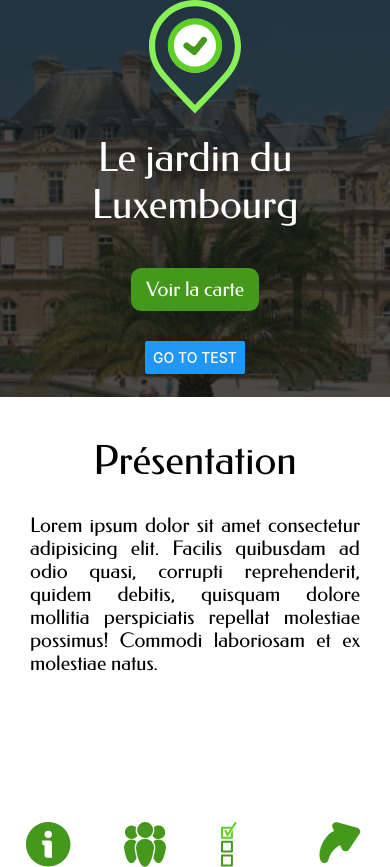
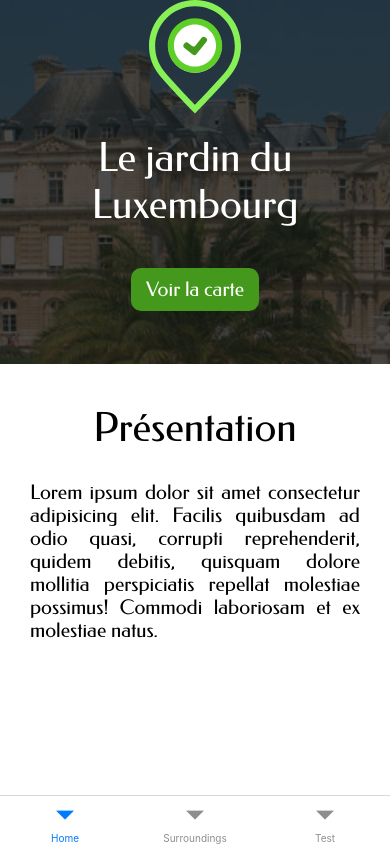
Before and after one commit to Marin2705/Jardin-ReactNative, a React Native app: screen / in a window 390 px wide. After the commit the page ends 844 px from the top, so only its background shows below. Built offline with nearby package versions, Linux system fonts and the light colour scheme.

Commit message:
feat(navigation): bottom tab bar

```diff
--- a/App.js
+++ b/App.js
@@ -1,14 +1,14 @@
 import { StyleSheet, Text, View, Image } from 'react-native'
-import Nav from './component/header'
 import Home from './component/Home'
 import Test from './component/Test'
+import Surroundings from './component/Surroundings'
 import AppLoading from 'expo-app-loading'
 import { useFonts } from 'expo-font'
 import * as React from 'react'
 import { NavigationContainer } from '@react-navigation/native'
-import { createNativeStackNavigator } from '@react-navigation/native-stack'
+import { createBottomTabNavigator } from '@react-navigation/bottom-tabs'
 
-const Stack = createNativeStackNavigator()
+const Tab = createBottomTabNavigator()
 
 export default function App() {
   let [fontsLoaded] = useFonts({
@@ -23,24 +23,17 @@ export default function App() {
   return (
     <View style={styles.container}>
       <NavigationContainer>
-        <Stack.Navigator
+        <Tab.Navigator
           screenOptions={{
             headerShown: false,
           }}
+          initialRouteName="Home"
         >
-          <Stack.Screen
-            name="Home"
-            component={Home}
-            options={{ title: 'Welcome' }}
-          />
-          <Stack.Screen name="Test" component={Test} />
-        </Stack.Navigator>
+          <Tab.Screen name="Home" component={Home} />
+          <Tab.Screen name="Surroundings" component={Surroundings} />
+          <Tab.Screen name="Test" component={Test} />
+        </Tab.Navigator>
       </NavigationContainer>
-      {/* <Nav /> */}
-      <View style={styles.nav}>
-        <Nav style={styles.nav} />
-      </View>
-      {/* <Home/> */}
     </View>
   )
 }
@@ -49,5 +42,4 @@ const styles = StyleSheet.create({
   container: {
     flex: 1,
   },
-  nav: {},
 })
--- a/component/Home.js
+++ b/component/Home.js
@@ -39,15 +39,11 @@ function Home({ navigation }) {
             <HomePointer style={styles.homePointer} />
             <Text style={styles.text}>Le jardin du Luxembourg</Text>
             <Pressable
-              onPress={() => console.log('btn')}
+              onPress={() => navigation.navigate('Test', { name: 'Test' })}
               style={styles.Pressable}
             >
               <Text style={styles.PressableText}>Voir la carte</Text>
             </Pressable>
-            <Button
-              title="Go to Test"
-              onPress={() => navigation.navigate('Test', { name: 'Test' })}
-            />
             <ScrollArrow style={styles.ScrollArrow} />
           </View>
         </ImageBackground>
--- a/component/header.js
+++ b/component/header.js
@@ -1,62 +1,85 @@
-import { StyleSheet, Text, View, TouchableOpacity, Modal, Pressable} from 'react-native';
-import React, { useState } from "react";
-import Svg, { Path } from "react-native-svg";
-import { LinearGradient } from 'expo-linear-gradient';
+import {
+  StyleSheet,
+  Text,
+  View,
+  TouchableOpacity,
+  Modal,
+  Pressable,
+} from 'react-native'
+import React, { useState } from 'react'
+import Svg, { Path } from 'react-native-svg'
+import { LinearGradient } from 'expo-linear-gradient'
 
-export default function Nav() {
-  const [modalVisible, setModalVisible] = useState(false);
+export default function Nav({ navigation }) {
+  const [modalVisible, setModalVisible] = useState(false)
   return (
     <View style={styles.container}>
-      <LinearGradient style={styles.nav} start={{x: 0, y: 0}} end={{x: 0, y: 1}} colors={['#00000000', '#00000022', '#00000099']}>
-
+      <LinearGradient
+        style={styles.nav}
+        start={{ x: 0, y: 0 }}
+        end={{ x: 0, y: 1 }}
+        colors={['#00000000', '#00000022', '#00000099']}
+      >
         <TouchableOpacity
           activeOpacity={0.5}
-          onPress={() => navigation.navigate('Notifications')}>
+          onPress={() => navigation.navigate('Home', { name: 'Home' })}
+        >
           <Svg style={styles.navImg}>
             <Path
               d="M22.235 44.47c12.28 0 22.236-9.954 22.236-22.235C44.47 9.955 34.516 0 22.235 0 9.955 0 0 9.955 0 22.235s9.955 22.236 22.235 22.236Z"
-              fill="#44991D"/>
+              fill="#44991D"
+            />
             <Path
               d="M22.235 16.059a3.706 3.706 0 1 0 0-7.412 3.706 3.706 0 0 0 0 7.412ZM18.53 23.47v9.883a2.47 2.47 0 0 0 2.47 2.47h4.941V21a2.47 2.47 0 0 0-2.47-2.47H16.059V21a2.47 2.47 0 0 0 2.47 2.47Z"
-              fill="#fff"/>
+              fill="#fff"
+            />
           </Svg>
         </TouchableOpacity>
 
         <TouchableOpacity
           activeOpacity={0.5}
-        onPress={() => navigation.navigate('Notifications')}>
+          onPress={() => navigation.navigate('Test', { name: 'Test' })}
+        >
           <Svg style={styles.navImg}>
             <Path
               d="M10.617 25.67c0-2.314.763-4.451 2.048-6.178a7.556 7.556 0 0 0-5.07-1.952A7.596 7.596 0 0 0 0 25.136s1.787 15.96 7.596 15.96c2.245 0 3.887-2.386 5.06-5.311-1.369-4.503-1.922-8.998-2.03-9.965l-.01-.15ZM7.596 16.99a6.708 6.708 0 0 0 5.89-3.496 9.257 9.257 0 0 1-1.413-8.197 6.679 6.679 0 0 0-4.477-1.722 6.708 6.708 0 0 0 0 13.415ZM34.404 17.54c-1.95 0-3.723.742-5.069 1.952a10.312 10.312 0 0 1 2.049 6.178l-.01.15c-.108.967-.661 5.461-2.03 9.964 1.173 2.925 2.815 5.311 5.06 5.311 5.809 0 7.596-15.96 7.596-15.96 0-4.193-3.4-7.595-7.596-7.595Z"
-            fill="#44991D"/>
+              fill="#44991D"
+            />
             <Path
               d="M28.514 13.493a6.708 6.708 0 1 0 5.89-9.919c-1.723 0-3.289.656-4.477 1.723a9.267 9.267 0 0 1-1.413 8.196ZM21 16.627a9.043 9.043 0 0 0-9.043 9.043s2.128 19 9.043 19c6.915 0 9.043-19 9.043-19A9.043 9.043 0 0 0 21 16.627Z"
-            fill="#44991D"/>
+              fill="#44991D"
+            />
             <Path
               d="M21 15.971a7.986 7.986 0 1 0 0-15.97 7.986 7.986 0 0 0 0 15.97Z"
-            fill="#44991D"/>
+              fill="#44991D"
+            />
           </Svg>
         </TouchableOpacity>
 
         <TouchableOpacity
           activeOpacity={0.5}
-        onPress={() => navigation.navigate('Notifications')}>
+          onPress={() => navigation.navigate('Notifications')}
+        >
           <Svg style={styles.navImg}>
             <Path
               d="M.993 18.672a.993.993 0 0 0-.993.992v9.926c0 .548.444.992.993.992h9.925a.993.993 0 0 0 .993-.992v-9.926a.993.993 0 0 0-.993-.992H.993Zm.992 1.985h7.94v7.94h-7.94v-7.94ZM.993 32.56a.993.993 0 0 0-.993.993v9.925c0 .548.444.993.993.993h9.925a.993.993 0 0 0 .993-.993v-9.925a.993.993 0 0 0-.993-.993H.993Zm.992 1.985h7.94v7.94h-7.94v-7.94Z"
-            fill="#44991D"/>
+              fill="#44991D"
+            />
             <Path
               d="M13.665.454a.993.993 0 1 1 1.652 1.101l-7.94 11.91a.992.992 0 0 1-1.714-.106l-1.985-3.97-.01-.022a.993.993 0 1 1 1.786-.866l1.22 2.44 2.791-4.187h-7.48v7.94h7.94v-3.86l1.986-2.978v7.83a.993.993 0 0 1-.993.993H.993A.993.993 0 0 1 0 15.687V5.76c0-.548.444-.992.993-.992h9.796L13.665.454Z"
-            fill="#5DCF27"/>
+              fill="#5DCF27"
+            />
             <Path
               d="M15.53 12.992c0-.548.444-.992.992-.992h17.866c.548 0 .992.444.992.992v1.986a.993.993 0 0 1-.992.992H16.522a.993.993 0 0 1-.993-.992v-1.986ZM15.53 26.888c0-.548.444-.993.992-.993h17.866c.548 0 .992.445.992.993v1.985a.993.993 0 0 1-.992.992H16.522a.993.993 0 0 1-.993-.992v-1.985ZM15.53 40.79c0-.548.444-.992.992-.992h17.866c.548 0 .992.444.992.992v1.986a.993.993 0 0 1-.992.992H16.522a.993.993 0 0 1-.993-.992V40.79Z"
-            fill="#fff"/>
+              fill="#fff"
+            />
           </Svg>
         </TouchableOpacity>
 
         <TouchableOpacity
           activeOpacity={0.5}
-        onPress={() => setModalVisible(!modalVisible)}>
+          onPress={() => setModalVisible(!modalVisible)}
+        >
           <Svg style={styles.navImg}>
             <Path
               d="M2.89 39.892c.415.953 1.213 1.726 2.22 2.149a4.404 4.404 0 0 0 3.148.107 4.048 4.048 0 0 0 1.506-.95c.416-.418.725-.92.903-1.471l.076-.265c1.118-5.104 4.036-9.662 8.295-12.96a14.824 14.824 0 0 1 3.582-1.866l1.584 3.658c.288.65.763 1.217 1.372 1.639.608.421 1.325.68 2.07.746a4.313 4.313 0 0 0 2.21-.334 3.847 3.847 0 0 0 1.653-1.375l10.587-16.115c.325-.5.518-1.068.565-1.659a3.653 3.653 0 0 0-.297-1.744 4.023 4.023 0 0 0-1.096-1.463 4.38 4.38 0 0 0-1.665-.875L19.727 1.628a4.58 4.58 0 0 0-2.619.149 4.078 4.078 0 0 0-1.542.994 3.545 3.545 0 0 0-.95 1.813 3.57 3.57 0 0 0 .22 2.039l1.584 3.658C8.213 13.155-1.3 29.297 2.89 39.892Z"
@@ -75,8 +98,9 @@ export default function Nav() {
         transparent={true}
         visible={modalVisible}
         onRequestClose={() => {
-          setModalVisible(!modalVisible);
-        }}>
+          setModalVisible(!modalVisible)
+        }}
+      >
         <View style={styles.centeredView}>
           <View style={styles.modalView}>
             <Text style={styles.modalText}>Donnez-nous votre avis !</Text>
@@ -96,69 +120,63 @@ export default function Nav() {
 const styles = StyleSheet.create({
   nav: {
     position: 'absolute',
-    bottom:0,
+    bottom: 0,
     flex: 1,
     justifyContent: 'space-around',
     flexDirection: 'row',
     alignItems: 'center',
     width: '100%',
-    height: '25%'
+    height: '25%',
   },
   navImg: {
-    height:45,
-    width:45
+    height: 45,
+    width: 45,
   },
 
-
-
   container: {
-    height: '50%'
+    height: '50%',
   },
   centeredView: {
     flex: 1,
-    justifyContent: "center",
-    alignItems: "center",
-    marginTop: 22
+    justifyContent: 'center',
+    alignItems: 'center',
+    marginTop: 22,
   },
   modalView: {
     margin: 20,
-    backgroundColor: "white",
+    backgroundColor: 'white',
     borderRadius: 20,
     padding: 35,
-    alignItems: "center",
-    shadowColor: "#000",
+    alignItems: 'center',
+    shadowColor: '#000',
     shadowOffset: {
       width: 0,
-      height: 2
+      height: 2,
     },
     shadowOpacity: 0.25,
     shadowRadius: 4,
-    elevation: 5
+    elevation: 5,
   },
   button: {
     borderRadius: 20,
     padding: 10,
-    elevation: 2
+    elevation: 2,
   },
   buttonOpen: {
-    backgroundColor: "#F194FF",
+    backgroundColor: '#F194FF',
   },
   buttonClose: {
-    backgroundColor: "#2196F3",
+    backgroundColor: '#2196F3',
   },
   textStyle: {
-    color: "white",
-    fontWeight: "bold",
-    textAlign: "center"
+    color: 'white',
+    fontWeight: 'bold',
+    textAlign: 'center',
   },
   modalText: {
     marginBottom: 15,
-    textAlign: "center"
-  }
+    textAlign: 'center',
+  },
 })
 
-
-
-
-const App = () => {
-};
+const App = () => {}
--- a/package.json
+++ b/package.json
@@ -10,8 +10,8 @@
     "eject": "expo eject"
   },
   "dependencies": {
+    "@react-navigation/bottom-tabs": "^6.2.0",
     "@react-navigation/native": "^6.0.8",
-    "@react-navigation/native-stack": "^6.5.0",
     "expo": "~44.0.0",
     "expo-app-loading": "^1.3.0",
     "expo-font": "^10.0.5",
```
Also changed, not shown: component/Surroundings.js (+58 -16 lines), 1 other file (tests, documents, lock files or other folders). Lines whose indentation alone changed are shown as unchanged.
